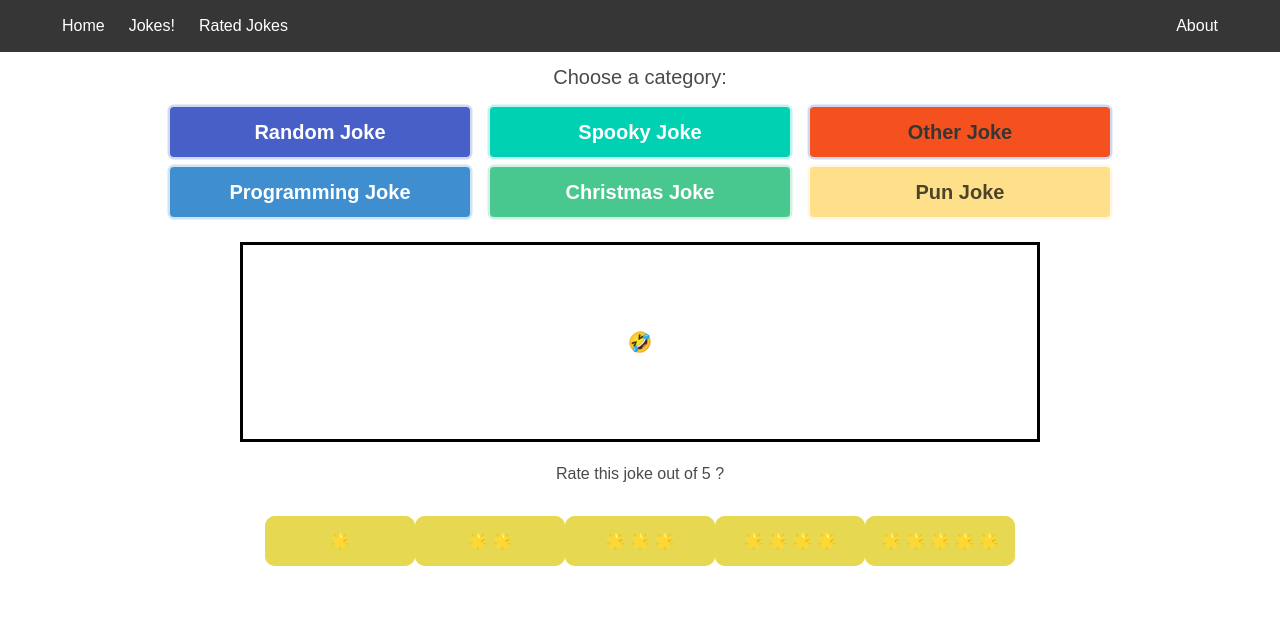
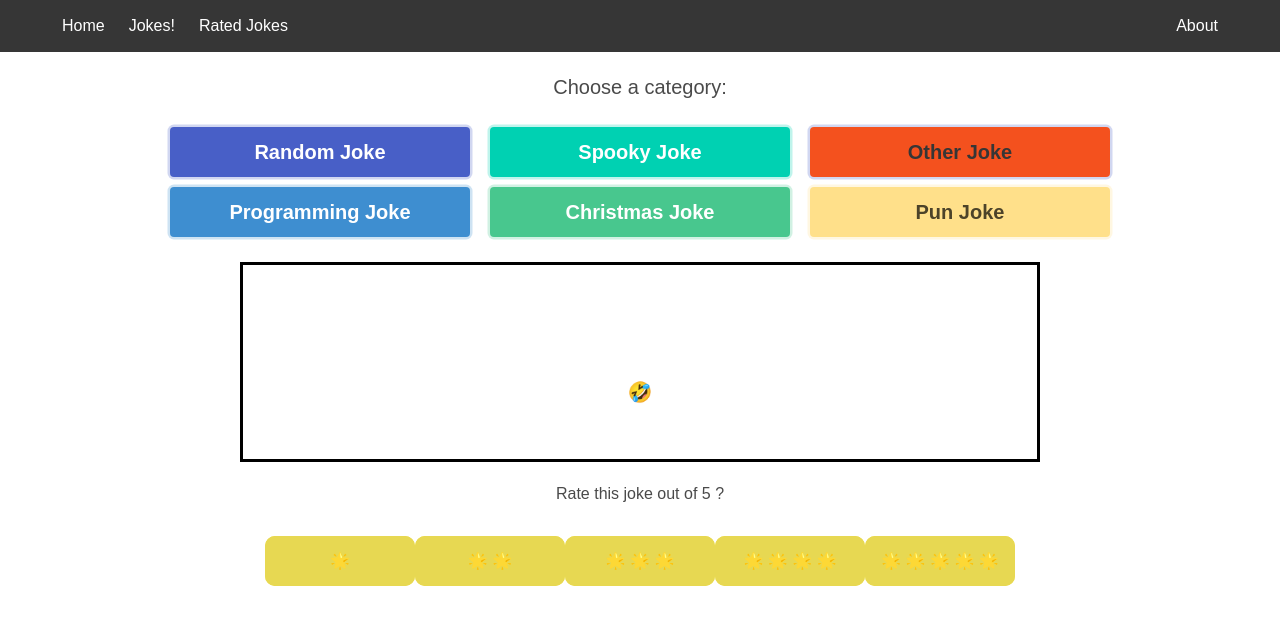
Before and after one commit to oliviafpersonal/SEI-Project-2, a React (Create React App) app: page /jokes in a window 1280 px wide. Shown: the top 624 px of the page. Built offline with nearby package versions, Linux system fonts and the light colour scheme; no server answers; a web font is replaced by a local one.

Commit message:
updated rated jokes

```diff
--- a/src/components/Jokes.js
+++ b/src/components/Jokes.js
@@ -5,8 +5,10 @@ const Home = () => {
 
   const [joke, setJoke] = useState([])
   const [ratingSelected, setRatingSelected] = useState(false)
-  const [jokeIndex, setJokeIndex] = useState(0)
+  const [jokeIndex, setJokeIndex] = useState(localStorage.length)
   const [currentCategory, setCurrentCategory] = useState(null)
+
+  console.log('current storage', localStorage.length)
 
   useEffect(() => {
     setRatingSelected(false)
@@ -20,7 +22,6 @@ const Home = () => {
     }
     getData()
     setRatingSelected(false)
-    console.log('getjoke catagory is', category)
     setCurrentCategory(category)
   }
 
@@ -32,7 +33,6 @@ const Home = () => {
     } else {
       localStorage.setItem(`joke${jokeIndex}`, `Rating: ${rating} - ${joke.joke}`)
       setJokeIndex(jokeIndex + 1)
-      console.log(jokeIndex)
     }
     setRatingSelected(true)
   }
--- a/src/components/RatedJokes.js
+++ b/src/components/RatedJokes.js
@@ -1,11 +1,14 @@
 import React from 'react'
 
 const RatedJokes = () => {
+
   const ratedJokes = []
   const show10RatedJokes = () => {
     for (let i = 0; i < 20; i++) {
       const joke = localStorage.getItem(`joke${i}`)
-      ratedJokes.push(joke)
+      if (joke !== null) {
+        ratedJokes.push(joke)
+      }
     }
   }
   show10RatedJokes()
--- a/src/styles/main.scss
+++ b/src/styles/main.scss
@@ -22,6 +22,10 @@ $font: 'DotGothic16', sans-serif;
   text-align: center;
   font-family: $font;
 
+}
+
+.joke-container p {
+  padding: 30px
 }
 
 .accept {
@@ -92,6 +96,7 @@ img {
 .jokeText {
   font-size: 20px;
   margin: 10px;
+  padding: 10px;
 }
 
 
```
